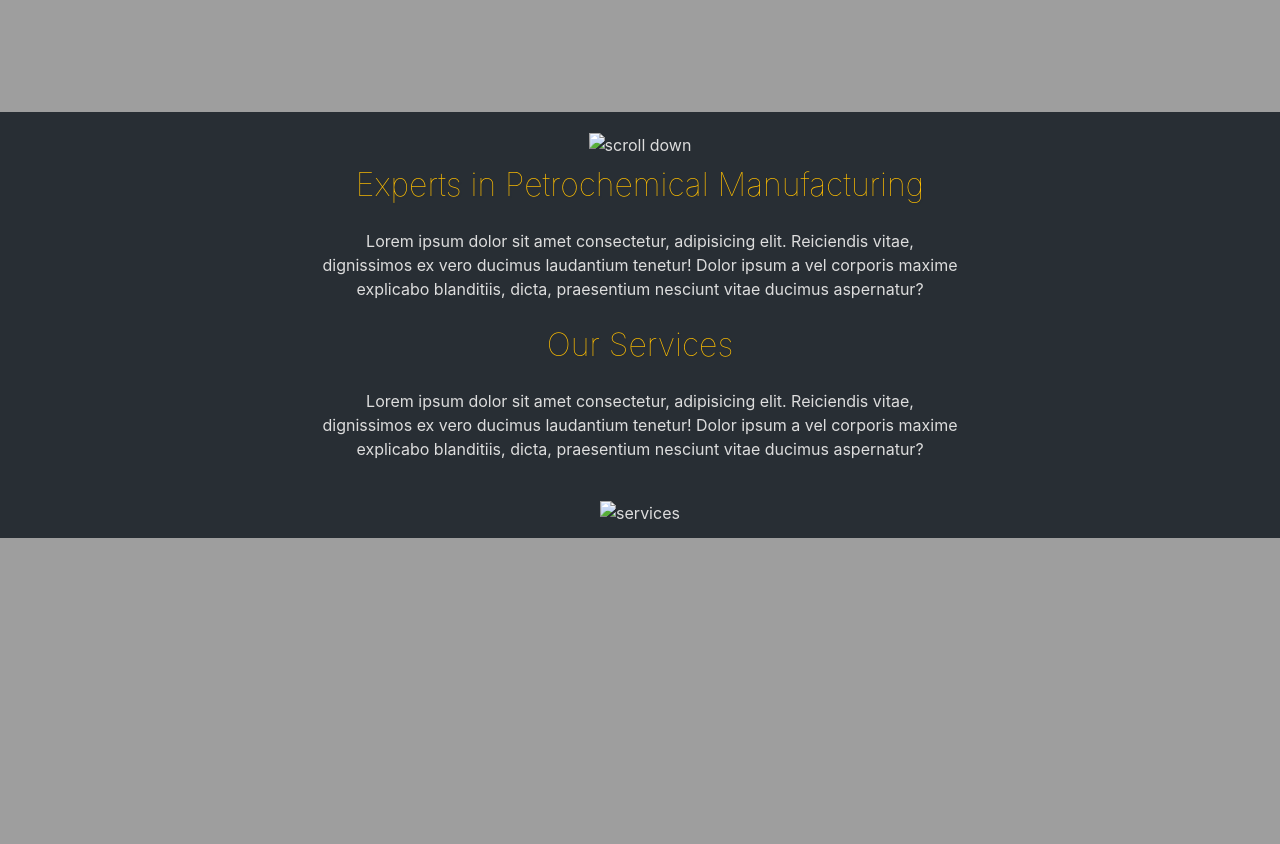
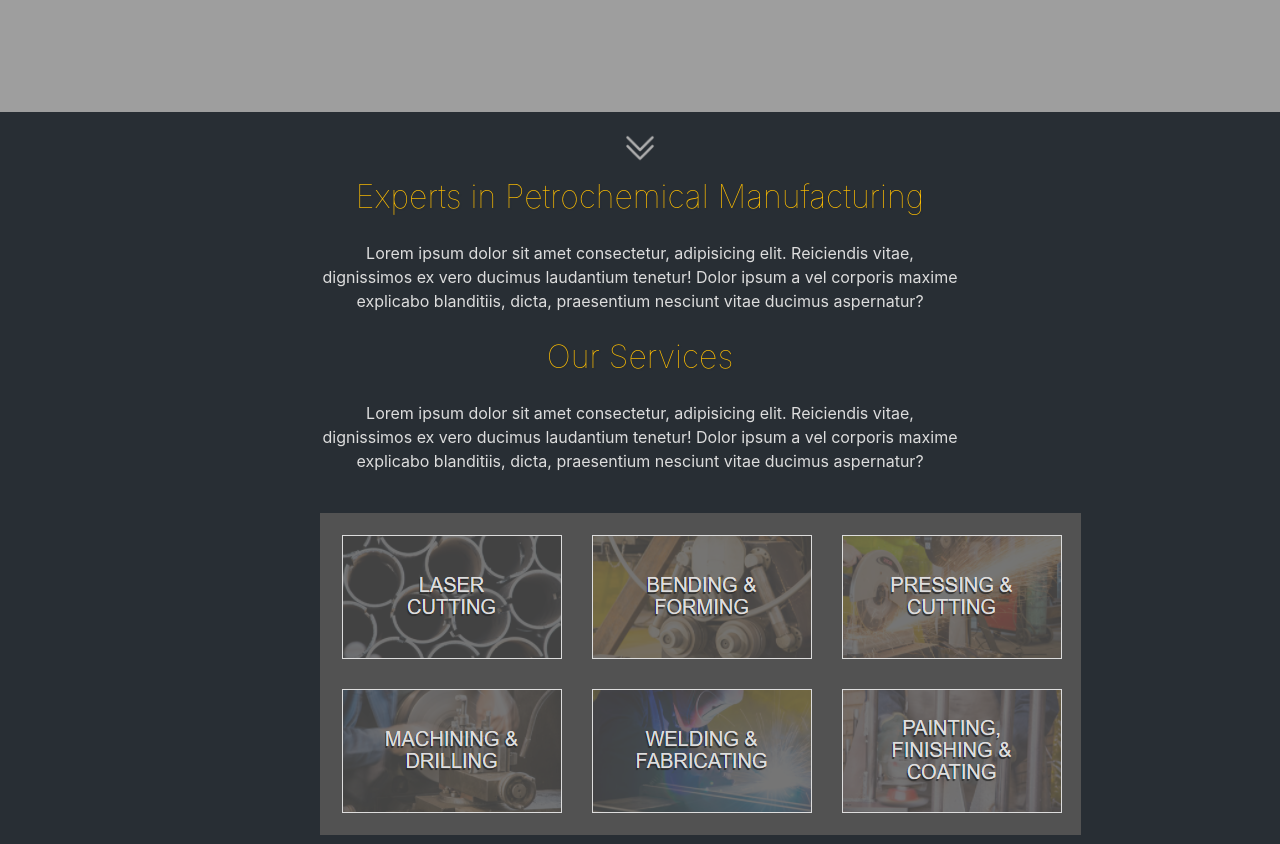
Before and after one commit to klaraCombrinck/Vicotec-Demo, a plain HTML site: page index.html in a window 1280 px wide. Shown: the part 640-1484 px from the top of the page. Drawn offline with Linux system fonts and the light colour scheme; the site is published under a folder, as on GitHub Pages, so addresses that start at the root find nothing.

Commit message:
Update index.html

```diff
--- a/index.html
+++ b/index.html
@@ -45,7 +45,7 @@
     <section class="section section-dark container-fluid">
         <div class="scroll-down-span">
             <a href="#services">
-                <img class="scroll-down-icon" src="/images/double-arrow-down-white.png" alt="scroll down">
+                <img class="scroll-down-icon" src="images/double-arrow-down-white.png" alt="scroll down">
             </a>
         </div>
         <h3>Experts in Petrochemical Manufacturing</h3>
@@ -55,7 +55,7 @@
         <p>Lorem ipsum dolor sit amet consectetur, adipisicing elit. Reiciendis vitae, dignissimos ex vero ducimus laudantium tenetur! Dolor ipsum a vel corporis maxime explicabo blanditiis, dicta, praesentium nesciunt vitae ducimus aspernatur?
         </p> <br>
         <div>
-            <img class="services-img" src="/images/services.png" alt="services">
+            <img class="services-img" src="images/services.png" alt="services">
         </div>
     </section>
 
```
